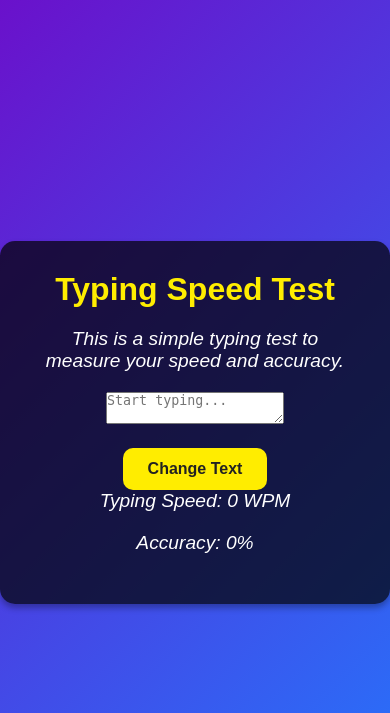
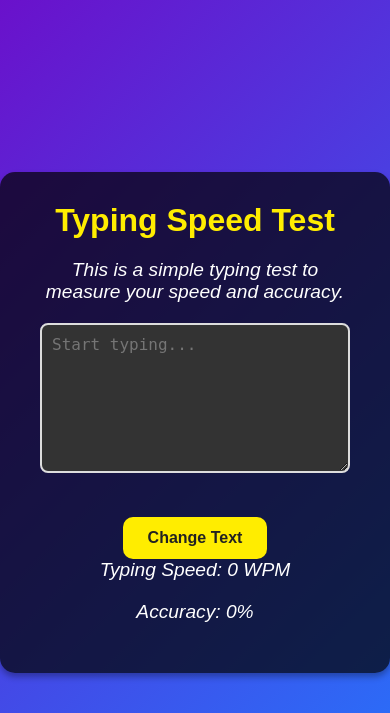
Before and after one commit to snehabichkunde/typing_speed_test, a Django app: page / in a window 390 px wide. Shown: the top 713 px of the page. Run offline with Django 5.2, Linux system fonts and the light colour scheme.

Commit message:
made the input bax a litte bit bigger

```diff
--- a/static/css/styles.css
+++ b/static/css/styles.css
@@ -59,9 +59,9 @@ p {
 }
 
 /* Input box style */
-#input-box {
+#input-text {
     width: 100%;
-    padding: 12px;
+    padding: 20px;  /* Increased padding */
     font-size: 1.2rem;
     border: 2px solid #ddd;
     border-radius: 8px;
@@ -69,9 +69,10 @@ p {
     background-color: #333;
     color: white;
     outline: none;
+    min-height: 150px; /* Increased height */
 }
 
-#input-box:focus {
+#input-text:focus {
     border-color: #ffed00; /* Highlight border when focused */
     background-color: #444;
 }
@@ -112,7 +113,7 @@ button:focus {
         font-size: 2rem;
     }
 
-    #input-box {
+    #input-text {
         font-size: 1rem;
         padding: 10px;
     }
--- a/typing_test/templates/home.html
+++ b/typing_test/templates/home.html
@@ -1,5 +1,4 @@
 {% load static %}
-
 
 <!DOCTYPE html>
 <html lang="en">
```
